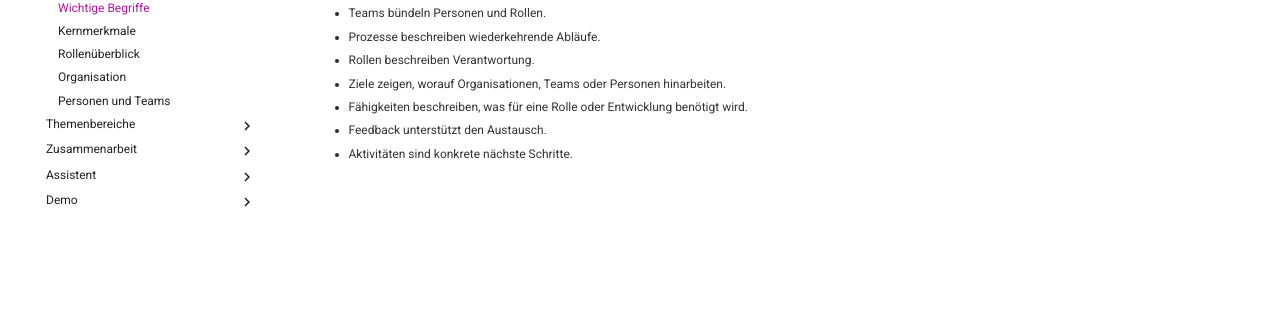
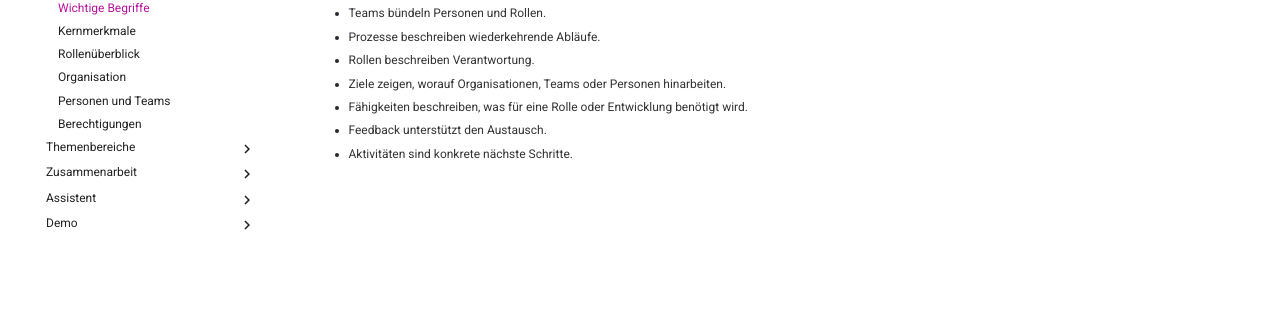
Before and after one commit to ricohaenelsoletti/yonesty, an MkDocs documentation site: the page built from docs/Wichtige-Begriffe.md, in a window 1280 px wide. Shown: the part 198-517 px from the top of the page. Built offline with MkDocs 1.6.1 and Material for MkDocs 9.7.7, drawn with Linux system fonts in a browser that asks for light colours.

Commit message:
Add permissions section to mkdocs.yml

```diff
--- a/mkdocs.yml
+++ b/mkdocs.yml
@@ -21,6 +21,7 @@ nav:
       - Rollenüberblick: Überblick-Welche-Rolle-übernimmt-welche-Aufgaben.md
       - Organisation: Themenbereich Organisation.md
       - Personen und Teams: Themenbereich Personen und Teams.md
+      - Berechtigungen: Themenbereich Berechtigungen.md
 
   - Themenbereiche:
       - Rollen: Themenbereich-Rollen.md
```
